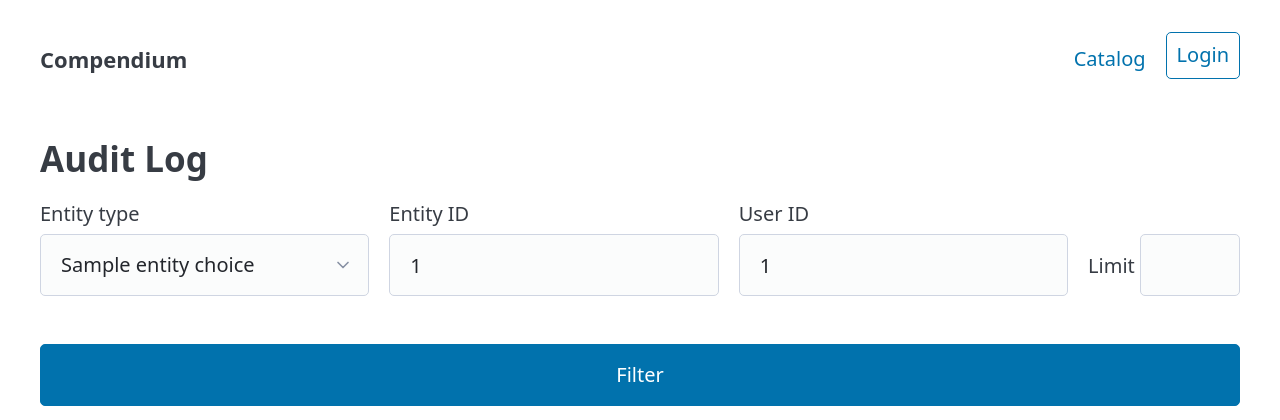
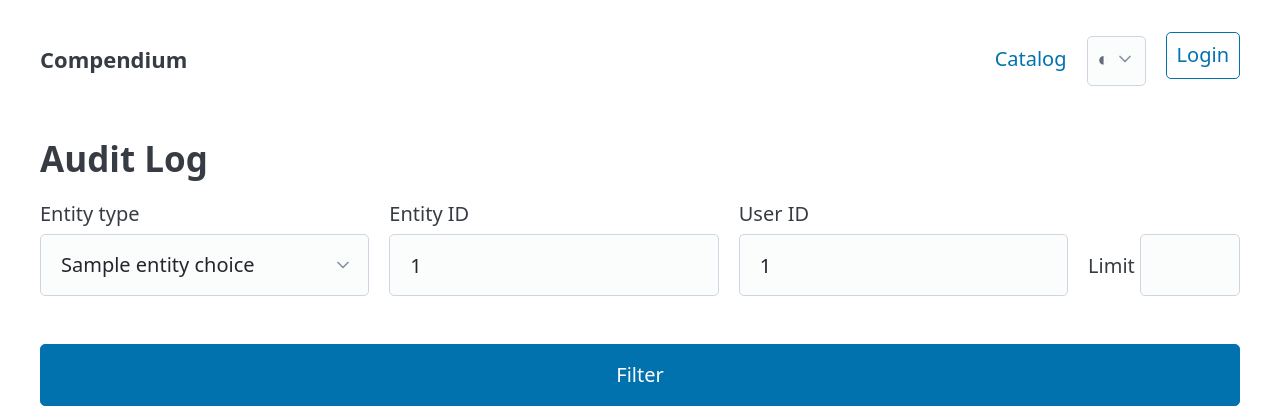
Before and after one commit to statyk/compendium, a Python web app: template src/compendium/web/templates/audit/list.html in a window 1280 px wide. Shown: the top 420 px of the page. Run offline with Jinja, Linux system fonts and the light colour scheme; the template is opened without the code that fills it: most values are stand-ins (such as "Sample title", 1, 10 or a date in 2020).

Commit message:
feat: configurable theme — system default + per-browser override
COMPENDIUM_DEFAULT_THEME ("light" | "dark" | "auto") picks the default.
"auto" omits the data-theme attribute so Pico falls through to the
browser's prefers-color-scheme media query.

A three-way theme picker in the header nav writes the user's choice to
localStorage; an inline pre-paint script in <head> reads it and applies
the attribute before the stylesheet loads, so there's no FOUC.

No DB changes — per-user preference doesn't sync across devices (a
future server-side app_user.theme column can layer in as a strict
enhancement that outranks localStorage).

Co-Authored-By: Claude Opus 4.7 <noreply@anthropic.com>

```diff
--- a/docker/docker-compose.yml
+++ b/docker/docker-compose.yml
@@ -35,6 +35,7 @@ services:
       COMPENDIUM_ADMIN_USERNAME: ${COMPENDIUM_ADMIN_USERNAME:-admin}
       COMPENDIUM_ADMIN_PASSWORD: ${COMPENDIUM_ADMIN_PASSWORD:-compendium}
       COMPENDIUM_ADMIN_ROLE: ${COMPENDIUM_ADMIN_ROLE:-Librarian}
+      COMPENDIUM_DEFAULT_THEME: ${COMPENDIUM_DEFAULT_THEME:-light}
     volumes:
       - cover_cache:/var/cache/compendium/covers
     # No ports published — nginx is the only external-facing service.
--- a/src/compendium/config/settings.py
+++ b/src/compendium/config/settings.py
@@ -1,3 +1,5 @@
+from typing import Literal
+
 from pydantic_settings import BaseSettings, SettingsConfigDict
 
 INSECURE_JWT_DEFAULT = "insecure-default-change-in-production"
@@ -24,3 +26,4 @@ class Settings(BaseSettings):
     tmdb_api_key: str | None = None
     secure_cookies: bool = False
     audit_retention_days: int | None = None
+    default_theme: Literal["light", "dark", "auto"] = "light"
--- a/src/compendium/web/jinja.py
+++ b/src/compendium/web/jinja.py
@@ -2,6 +2,7 @@ from pathlib import Path
 
 from fastapi.templating import Jinja2Templates
 
+from compendium.config.settings import Settings
 from compendium.services.auth import has_permission as _has_permission
 
 templates = Jinja2Templates(directory=str(Path(__file__).parent / "templates"))
@@ -13,4 +14,9 @@ def _jinja_has_permission(user, perm: str) -> bool:
     return _has_permission(user.role.permissions, perm)
 
 
+def _jinja_default_theme() -> str:
+    return Settings().default_theme
+
+
 templates.env.globals["has_permission"] = _jinja_has_permission
+templates.env.globals["default_theme"] = _jinja_default_theme
--- a/src/compendium/web/templates/base.html
+++ b/src/compendium/web/templates/base.html
@@ -1,9 +1,18 @@
 <!doctype html>
-<html lang="en" data-theme="light">
+{% set _theme = default_theme() %}
+<html lang="en"{% if _theme != "auto" %} data-theme="{{ _theme }}"{% endif %}>
 <head>
   <meta charset="utf-8">
   <meta name="viewport" content="width=device-width, initial-scale=1">
   <title>{% block title %}Compendium{% endblock %}</title>
+  <script>
+    // Apply per-browser theme override before first paint to avoid FOUC.
+    try {
+      var t = localStorage.getItem('compendium_theme');
+      if (t === 'light' || t === 'dark') document.documentElement.setAttribute('data-theme', t);
+      else if (t === 'auto') document.documentElement.removeAttribute('data-theme');
+    } catch (_) {}
+  </script>
   <link rel="stylesheet" href="/ui/static/pico.min.css">
   <script src="/ui/static/htmx.min.js" defer></script>
   <style>
@@ -102,6 +111,18 @@
       </ul>
       <ul>
         <li><a href="/ui/catalog">Catalog</a></li>
+        <li>
+          <details class="dropdown" id="theme-menu">
+            <summary aria-label="Theme">
+              <span aria-hidden="true" data-theme-icon>◐</span>
+            </summary>
+            <ul>
+              <li><a href="#" data-set-theme="auto">System</a></li>
+              <li><a href="#" data-set-theme="light">Light</a></li>
+              <li><a href="#" data-set-theme="dark">Dark</a></li>
+            </ul>
+          </details>
+        </li>
         {% if user %}
           {% if has_permission(user, 'loan.checkout') %}<li><a href="/ui/circ">Circ Desk</a></li>{% endif %}
           {% if has_permission(user, 'item.create') %}<li><a href="/ui/items/new">Add Item</a></li>{% endif %}
@@ -155,6 +176,26 @@
   <footer class="container">
     <small>Compendium &mdash; library catalog system</small>
   </footer>
+  <script>
+    (function () {
+      var menu = document.getElementById('theme-menu');
+      if (!menu) return;
+      var items = menu.querySelectorAll('[data-set-theme]');
+      items.forEach(function (a) {
+        a.addEventListener('click', function (e) {
+          e.preventDefault();
+          var t = a.getAttribute('data-set-theme');
+          try { localStorage.setItem('compendium_theme', t); } catch (_) {}
+          if (t === 'light' || t === 'dark') {
+            document.documentElement.setAttribute('data-theme', t);
+          } else {
+            document.documentElement.removeAttribute('data-theme');
+          }
+          menu.open = false;
+        });
+      });
+    })();
+  </script>
   {% block scripts %}{% endblock %}
 </body>
 </html>
```
Also changed, not shown: tests/integration/test_web_ui.py (+13 -0 lines).
